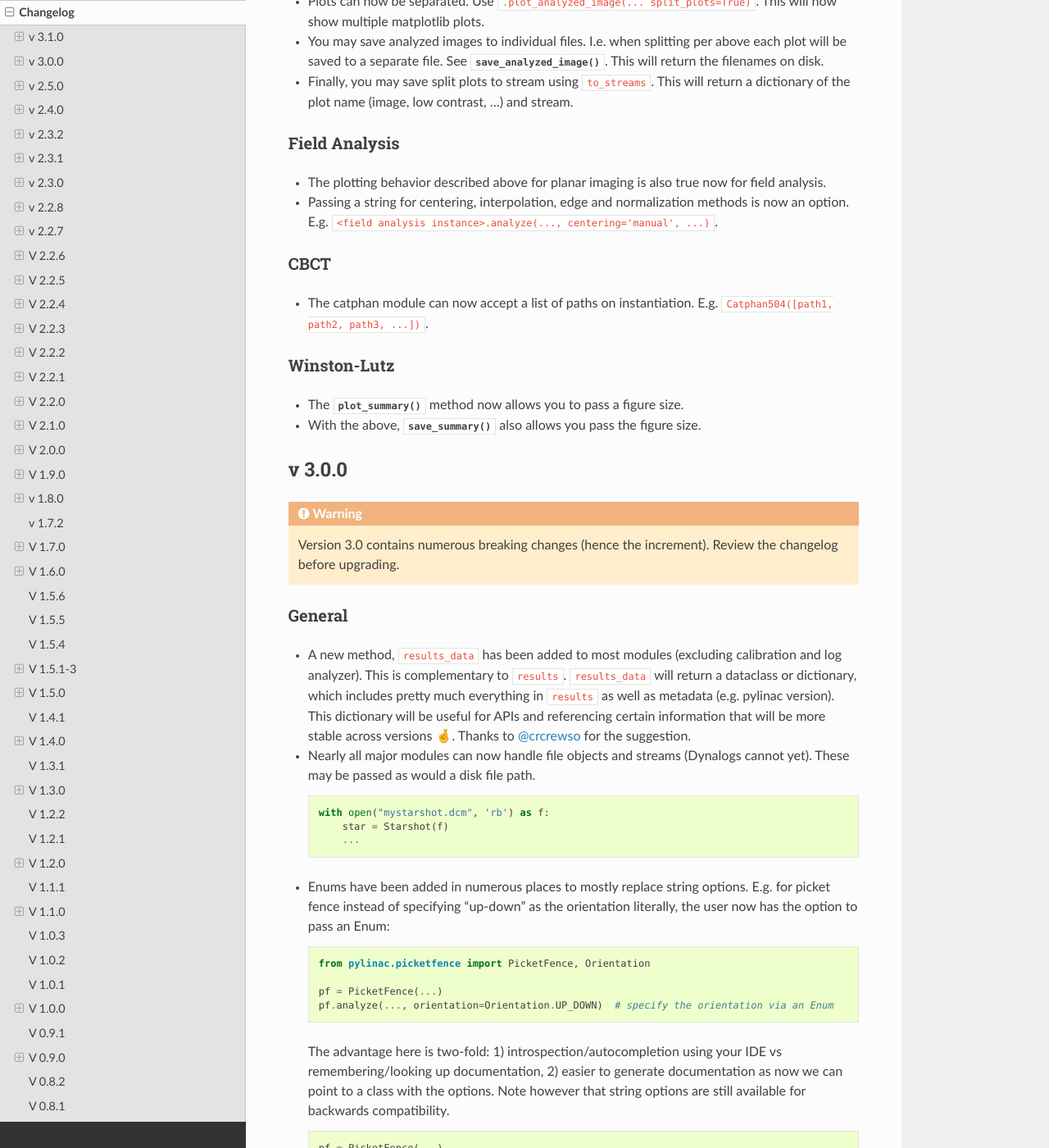
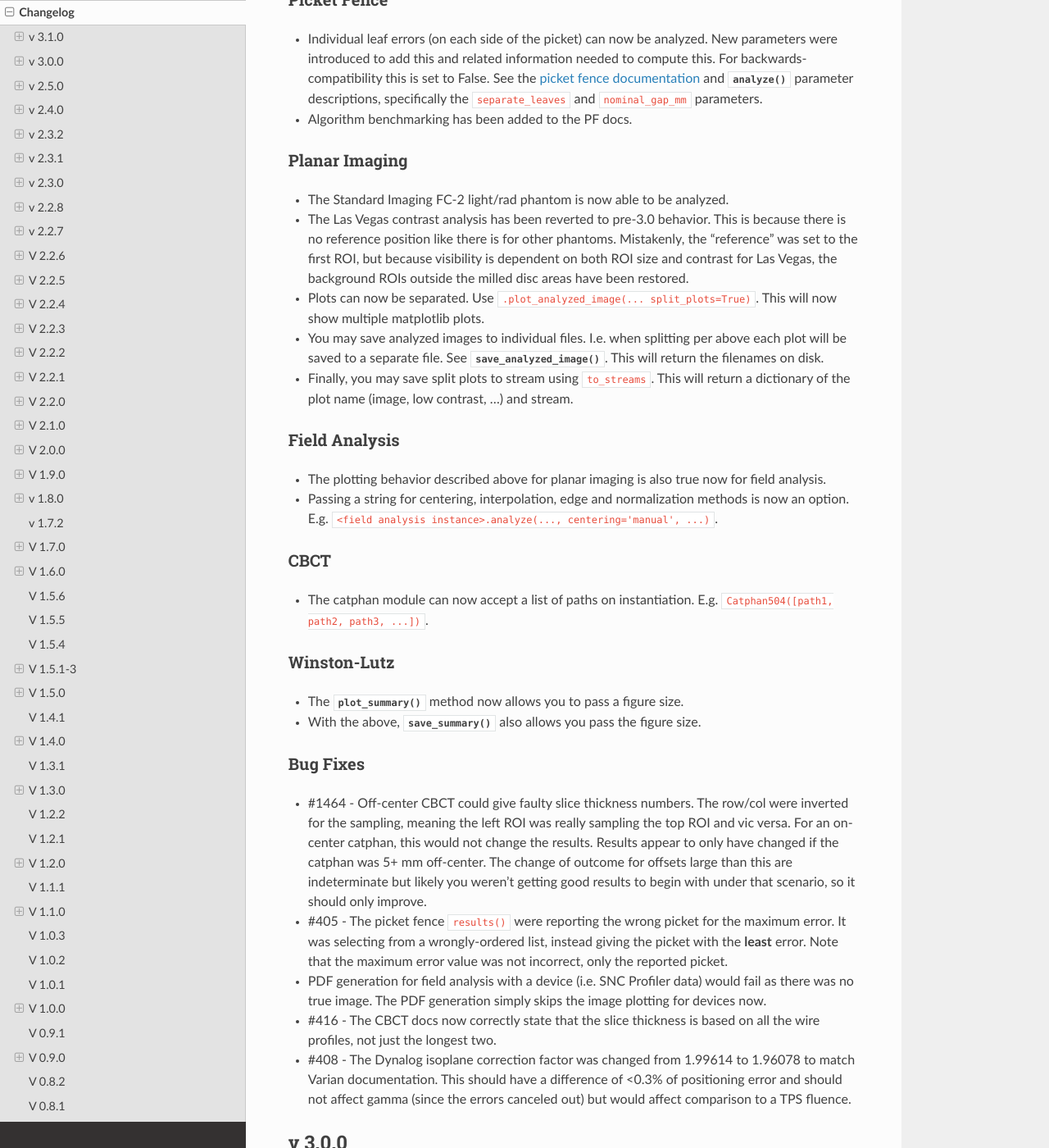
Before and after one commit to jrkerns/pylinac, a Sphinx documentation site: the page built from docs/source/changelog.rst, in a window 1280 px wide and 1400 px high, scrolled down 741 px. Shown: the whole window at 82% size. Built offline with Sphinx 7.4.7 and the Read the Docs theme 2.0.0, drawn with Linux system fonts in a browser that asks for light colours; cross-references to code outside the pages are shown as plain code; some of the changed text lies outside the part shown.

Commit message:
Merged in docs/v3.1_changelog (pull request #73)
Docs/v3.1 changelog

* Closes #416

* add v3.1 changelog updates

* Merge branch 'master' into docs/v3.1_changelog

# Conflicts:
#	docs/source/cbct.rst


Approved-by: Randy Taylor

```diff
--- a/docs/source/changelog.rst
+++ b/docs/source/changelog.rst
@@ -9,7 +9,7 @@
 General
 ^^^^^^^
 
-* For the picket fence, field analysis, and planar imaging modules, image keyword args can now be passed in.
+* For the picket fence, field analysis, and planar imaging modules, image keyword args can now be passed on instantiation.
   This is helpful for images that don't have even basic tags like DPI/DPMM or SID. The keyword args that can be
   passed are those consumed by :func:`~pylinac.core.image.load`.
 
@@ -21,6 +21,20 @@
     pf.analyze()
     ...
 
+* Matplotlib keyword args can now be passed to most modules that save a figure, allowing the user to specify the figure
+  size and other parameters
+
+  .. code-block:: python
+
+    from pylinac import LeedsTOR
+
+    leeds = LeedsTOR.from_demo_image()
+    leeds.analyze()
+    leeds.plot_analyzed_image(..., figsize=(10, 10))  # figsize is passed to matplotlib to generate a figure of said size
+
+* Pylinac is now compatible with scikit-image 0.19
+
+
 Picket Fence
 ^^^^^^^^^^^^
 
@@ -33,6 +47,10 @@
 Planar Imaging
 ^^^^^^^^^^^^^^
 
+* The Standard Imaging FC-2 light/rad phantom is now able to be analyzed.
+* The Las Vegas contrast analysis has been reverted to pre-3.0 behavior. This is because there is no reference position like there is for other phantoms.
+  Mistakenly, the "reference" was set to the first ROI, but because visibility is dependent on both ROI size and contrast for Las Vegas, the background ROIs outside
+  the milled disc areas have been restored.
 * Plots can now be separated. Use ``.plot_analyzed_image(... split_plots=True)``. This will now show multiple matplotlib plots.
 * You may save analyzed images to individual files.
   I.e. when splitting per above each plot will be saved to a separate file. See :meth:`~pylinac.planar_imaging.LeedsTOR.save_analyzed_image`.
@@ -56,6 +74,21 @@
 * The :meth:`~pylinac.winston_lutz.WinstonLutz.plot_summary` method now allows you to pass a figure size.
 * With the above, :meth:`~pylinac.winston_lutz.WinstonLutz.save_summary` also allows you pass the figure size.
 
+Bug Fixes
+^^^^^^^^^
+
+* #1464 - Off-center CBCT could give faulty slice thickness numbers. The row/col were inverted for the sampling, meaning
+  the left ROI was really sampling the top ROI and vic versa. For an on-center catphan, this would not change the results.
+  Results appear to only have changed if the catphan was 5+ mm off-center. The change of outcome for offsets large than
+  this are indeterminate but likely you weren't getting good results to begin with under that scenario, so it should
+  only improve.
+* #405 - The picket fence ``results()`` were reporting the wrong picket for the maximum error. It was selecting from a wrongly-ordered
+  list, instead giving the picket with the **least** error. Note that the maximum error value was not incorrect, only the reported picket.
+* PDF generation for field analysis with a device (i.e. SNC Profiler data) would fail as there was no true image.
+  The PDF generation simply skips the image plotting for devices now.
+* #416 - The CBCT docs now correctly state that the slice thickness is based on all the wire profiles, not just the longest two.
+* #408 - The Dynalog isoplane correction factor was changed from 1.99614 to 1.96078 to match Varian documentation. This should have a
+  difference of <0.3% of positioning error and should not affect gamma (since the errors canceled out) but would affect comparison to a TPS fluence.
 
 v 3.0.0
 -------
```
